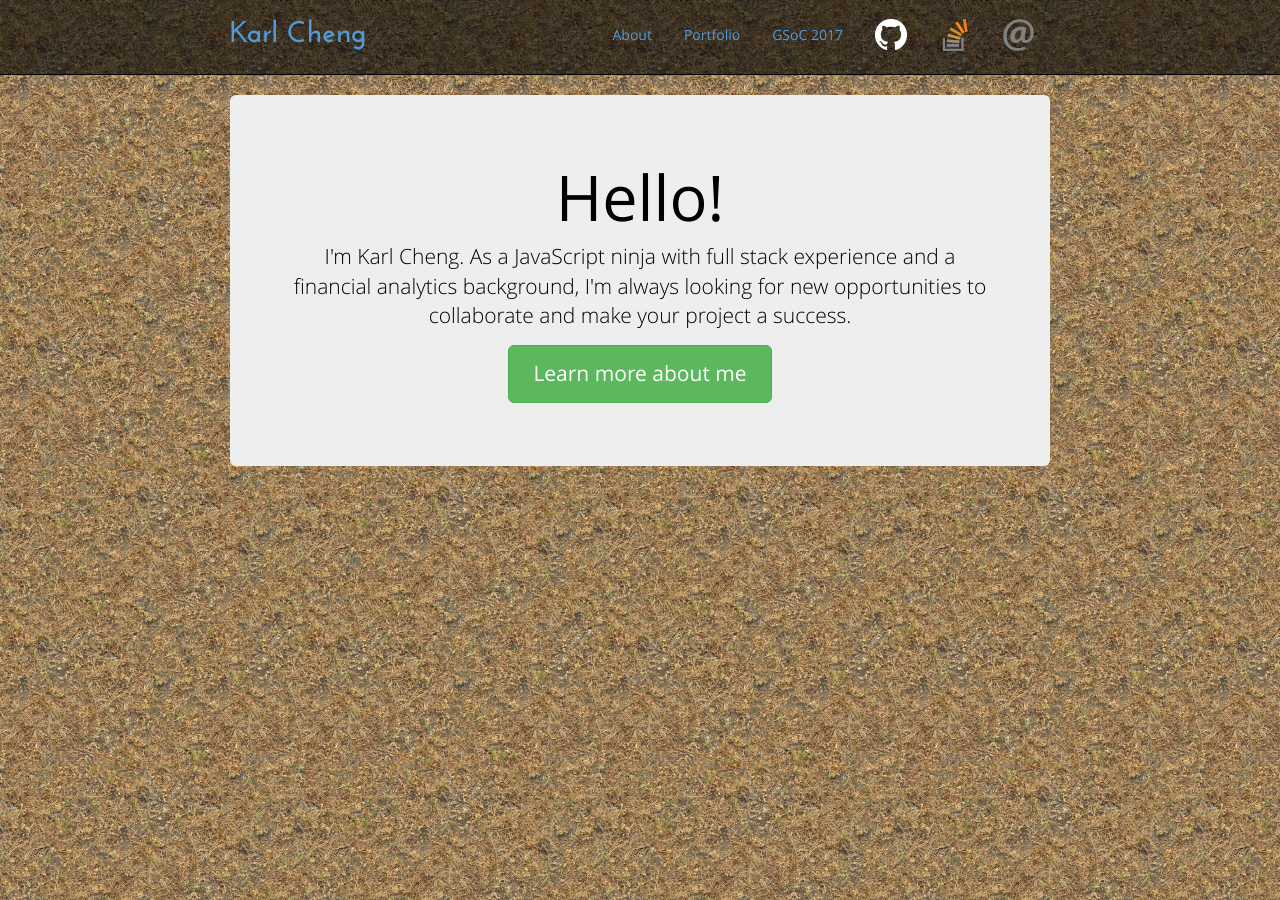
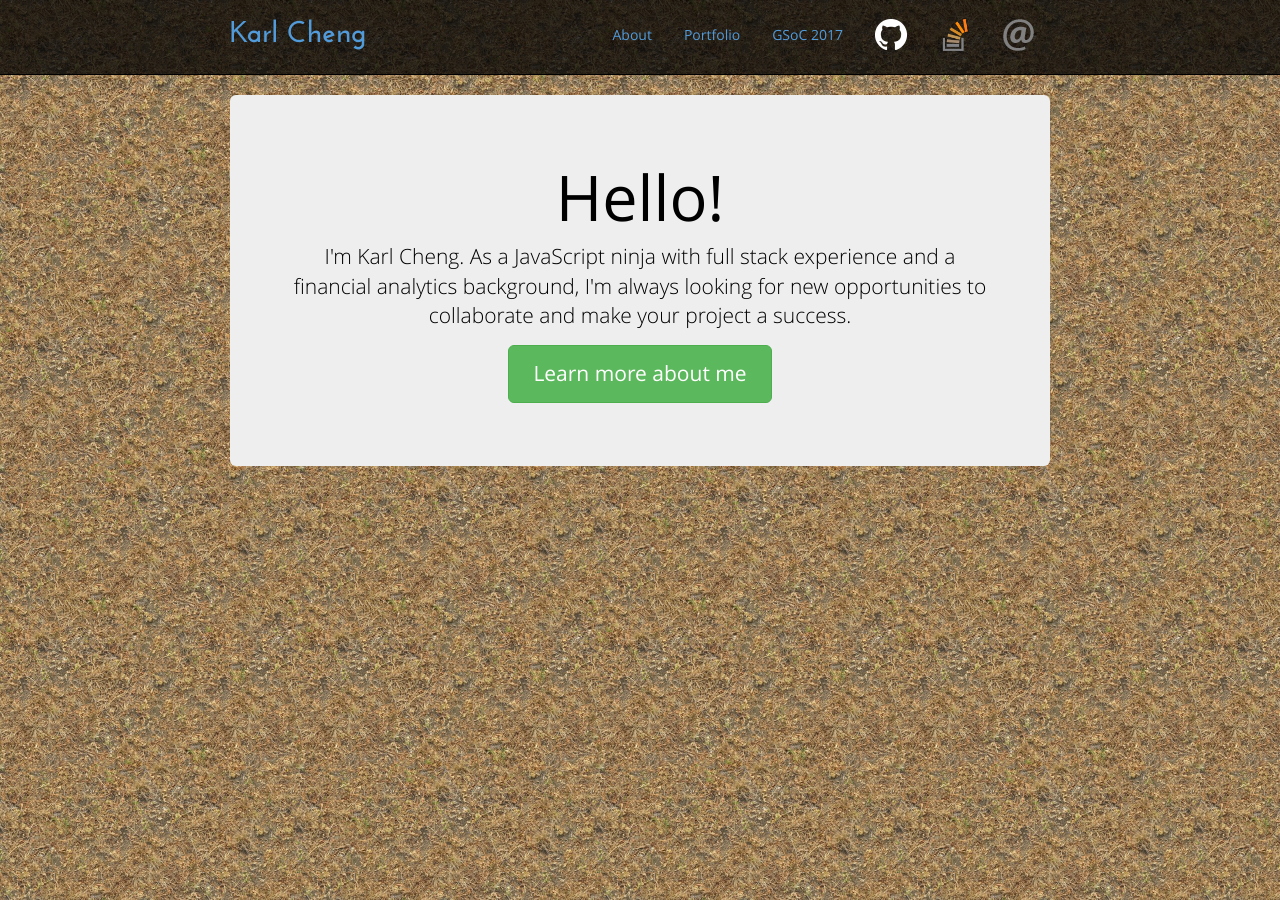
Before and after one commit to Qantas94Heavy/qantas94heavy.github.io, a Jekyll site: the page built from index.md, in a window 1280 px wide. Built offline with Jekyll 4.4.1, drawn with Linux system fonts in a browser that asks for light colours.

Commit message:
Actually make the header darker

```diff
--- a/css/default.css
+++ b/css/default.css
@@ -60,7 +60,7 @@ a {
 .header {
   padding-top: 15px;
   border-bottom: 1px solid #000;
-  background: rgba(0, 0, 0, 0.6);
+  background: rgba(0, 0, 0, 0.75);
 }
 
 /* Make the masthead heading the same height as the navigation */
```
